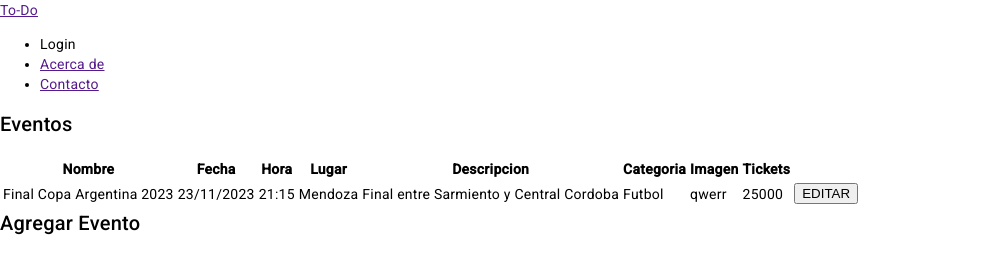
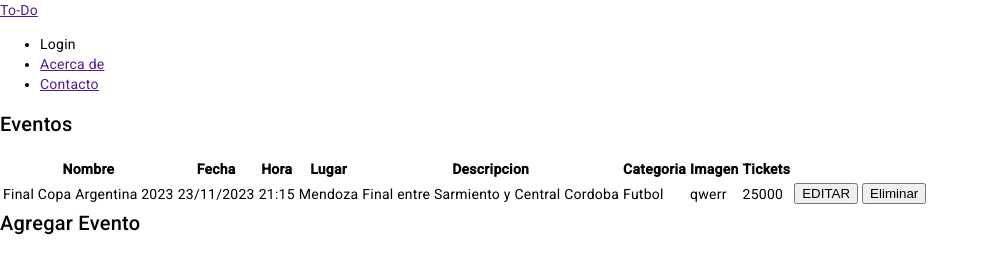
Before and after one commit to lc2101/TPLAB, an Angular app: page /home in a window 1280 px wide. Shown: the top 253 px of the page, without its empty margins (0-989 px from the left). Built offline with nearby package versions, Linux system fonts and the light colour scheme; data requests are answered from the project's data file.

Commit message:
Delete event

```diff
--- a/src/app/modules/events/view-event/view-event.component.html
+++ b/src/app/modules/events/view-event/view-event.component.html
@@ -24,6 +24,7 @@
                 <td>{{event.image}}</td>
                 <td>{{event.tickets}}</td>
                 <td><button (click)="editEvent(event!)">EDITAR</button></td>
+                <td><button (click)="deleteEvent(event.id!)">Eliminar</button></td>
             </tr>
         </tbody>
     </table>
--- a/src/app/modules/home/home/home.component.ts
+++ b/src/app/modules/home/home/home.component.ts
@@ -53,10 +53,10 @@ export class HomeComponent {
     this.apiService.deleteEvent(id).subscribe({
       next: () => {
         this.getEvents();
-        alert("Persona eliminada con exito");
+        alert("Evento eliminado con exito");
       },
       error: () => {
-        alert("No se ha podido eliminar a la persona");
+        alert("No se ha podido eliminar el evento");
       }
     })
    }
@@ -91,25 +91,4 @@ export class HomeComponent {
   public closeDialog(): void {
     this.dialog.closeAll(); // Cierra todos los diálogos abiertos
   }
-
-  /*
-  public editPerson(){
-
-    this.apiService.editPerson(this.person.id!, this.person).subscribe({
-      next: () => this.dialogRef.close(true),
-      error: (error) => alert(error)
-    })
-  }
-
-  public closeDialog(){
-    this.dialogRef.close(false);
-  }
-
-  public editPerson(updatePerson: Person) {
-    const dialogRef = this.dialog.open(EditPersonComponent, { data: updatePerson, height: '500px', width: '500px' });
-
-    dialogRef.afterClosed().subscribe(result => {
-      console.log(result);
-    })
-  */
 }
```
